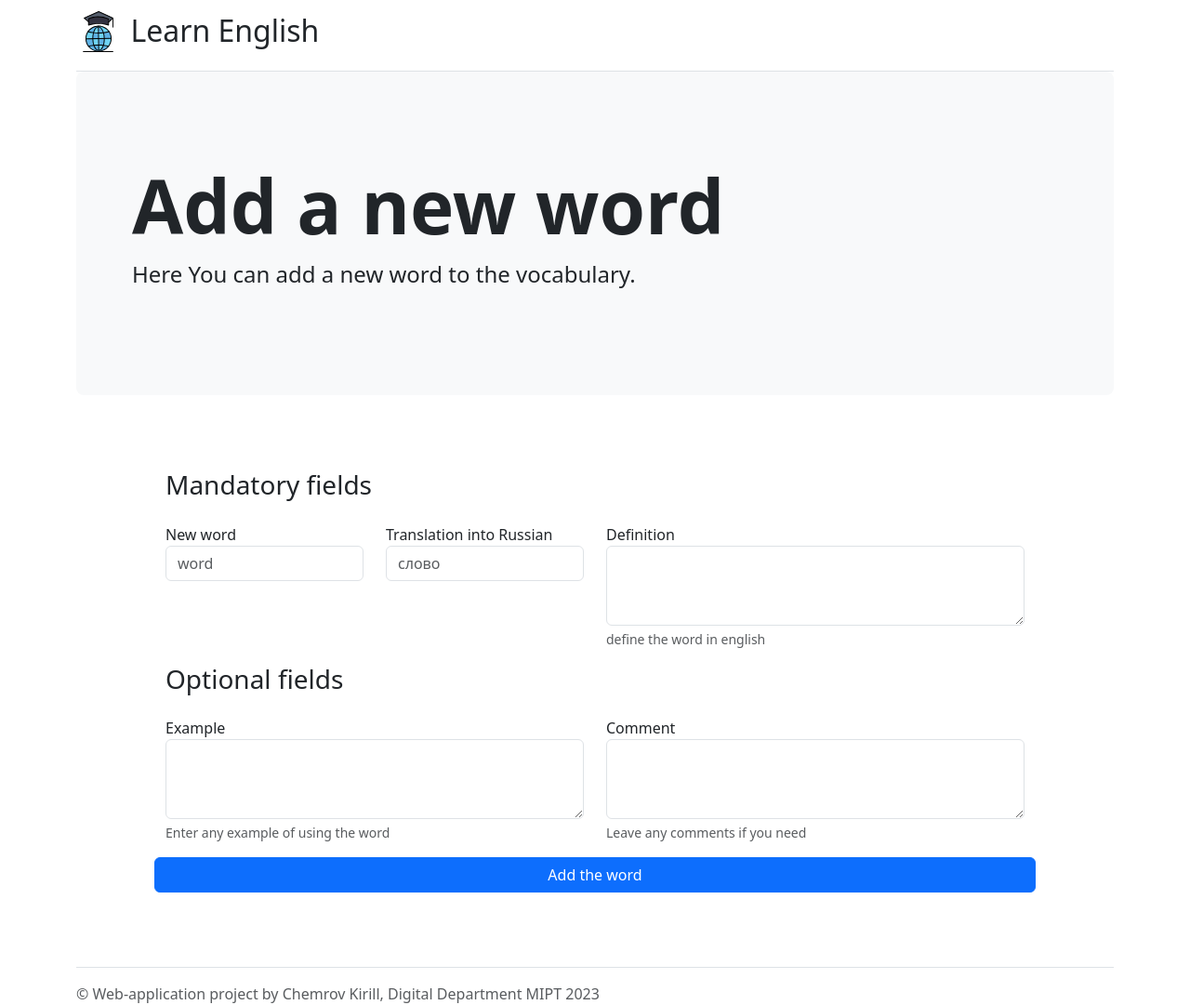
After one commit to ChemrovKirill/web_lang_learn, a Django app: page /add_word in a window 1280 px wide. The commit adds this page. Shown: the whole page at 93% size. Run offline with Django 4.2, Linux system fonts and the light colour scheme; some libraries are stand-ins or nearby versions.

Commit message:
add word adding page

```diff
--- /dev/null
+++ b/templates/add_word.html
@@ -0,0 +1,53 @@
+{% extends "base_page.html" %}
+
+{% block page-title %}
+Add a new word
+{% endblock %}
+
+{% block page-lead %}
+Here You can add a new word to the vocabulary.
+{% endblock %}
+
+
+{% block content %}
+<div class="container-sm px-5 py-5" id="term-form">
+    <form method="post">
+        <div class="row px-5 py-2">
+            <h3>Mandatory fields</h3>
+        </div>
+        <div class="row px-5 py-2">
+            <div class="col-md-3">
+                <label for="word">New word</label>
+                <input type="text" class="form-control input-lg" name="word" id="word" placeholder="word" value required>
+            </div>
+            <div class="col-md-3">
+                <label for="ru_translate">Translation into Russian</label>
+                <input type="text" class="form-control input-lg" name="ru_translate" id="ru_translate" placeholder="слово" value required>
+            </div>
+            <div class="col-md-6">
+                <label for="definition">Definition</label>
+                <textarea type="text" class="form-control input-lg" name="definition" id="definition" aria-describedby="definition_note" rows="3"></textarea>
+                <div id="definition_note" class="form-text">define the word in english </div>
+            </div>
+        </div>
+        <div class="row px-5 py-2">
+            <h3>Optional fields</h3>
+        </div>
+        <div class="row px-5 py-2">
+            <div class="col-md-6">
+                <label for="new_definition">Example</label>
+                <textarea type="text" class="form-control input-lg" name="example" id="example" aria-describedby="example_note" rows="3"></textarea>
+                <div id="example_note" class="form-text">Enter any example of using the word</div>
+            </div>
+            <div class="col-md-6">
+                <label for="new_definition">Comment</label>
+                <textarea type="text" class="form-control input-lg" name="comment" id="comment" aria-describedby="comment_note" rows="3"></textarea>
+                <div id="comment_note" class="form-text">Leave any comments if you need</div>
+            </div>
+        </div>
+        <div class="row px-5 py-2">
+            <button type="submit" class="btn btn-primary" formaction="/add_word_post">Add the word</button>
+        </div>
+    </form>
+</div>
+{% endblock %}
--- a/templates/vocabulary.html
+++ b/templates/vocabulary.html
@@ -9,6 +9,11 @@ List of studied words.
 {% endblock %}
 
 {% block content %}
+<div>
+  <a href="/add_word" class="btn btn-secondary">
+      Add a new word
+  </a>
+</div>
 <div class="container px-4 py-5" id="vocabulary">
     <div class="table-responsive">
         <table class="table table-striped table-sm">
--- a/web_lang_learn/urls.py
+++ b/web_lang_learn/urls.py
@@ -20,5 +20,7 @@ from . import views
 urlpatterns = [
     path('', views.index),
     path('vocabulary', views.vocabulary),
+    path('add_word', views.add_word),
+    path('add_word_post', views.add_word_post),
     #path('admin/', admin.site.urls),
 ]
--- a/web_lang_learn/views.py
+++ b/web_lang_learn/views.py
@@ -8,3 +8,34 @@ def index(request):
 def vocabulary(request):
     voc_items = vocabulary_db.get_items_for_table()
     return render(request, "vocabulary.html", context={"voc_items": voc_items})
+
+def add_word(request):
+    return render(request, "add_word.html")
+
+def add_word_post(voc_item):
+    if request.method == "POST":
+        cache.clear()
+        item.word = request.POST.get("word")
+        item.ru_translate = request.POST.get("ru_translate")
+        item.definition = request.POST.get("definition")
+        item.example = request.POST.get("example", "")
+        item.comment = request.POST.get("comment", "")
+        context = {"user": user_name}
+        if len(item.word) == 0:
+            context["success"] = False
+            context["comment"] = "You didn't enter a word"
+        elif len(item.ru_translate) == 0:
+            context["success"] = False
+            context["comment"] = "You didn't enter a translation"
+        elif len(item.definition) == 0:
+            context["success"] = False
+            context["comment"] = "You didn't enter a definition"
+        else:
+            context["success"] = True
+            context["comment"] = "The word has been added"
+            vocabulary_db.add_word(item)
+        if context["success"]:
+            context["success-title"] = ""
+        return render(request, "add_word_request.html", context)
+    else:
+        add_word(request)
```
Also changed, not shown: web_lang_learn/vocabulary_db.py (+8 -0 lines).
